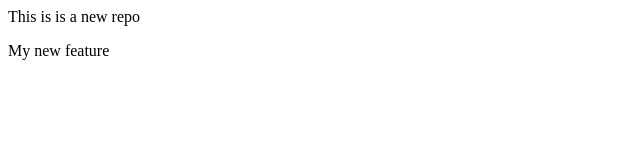
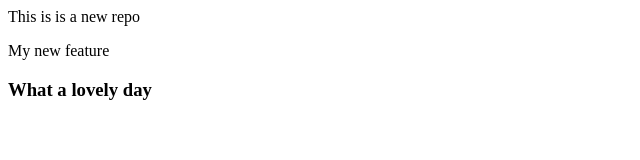
Before and after one commit to deepanjali-codespace/localRepo_QA, a plain HTML site: page index.html in a window 1280 px wide. Shown: the whole page, without its empty margins (0-640 px from the left). Drawn offline with Linux system fonts and the light colour scheme.

Commit message:
check out

```diff
--- a/index.html
+++ b/index.html
@@ -1,2 +1,3 @@
 <p>This is is a new repo</p>
 <p>My new feature </p>
+<h3>What a lovely day</h3>
```
